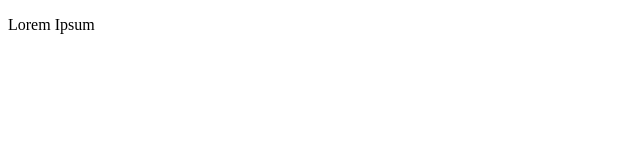
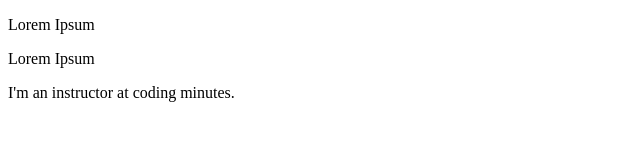
Before and after one commit to abhinavg95/my-portfolio, a plain HTML site: page about.html in a window 1280 px wide. Shown: the whole page, without its empty margins (0-640 px from the left). Drawn offline with Linux system fonts and the light colour scheme.

Commit message:
update about.html

```diff
--- a/about.html
+++ b/about.html
@@ -10,5 +10,11 @@
     <p>
         Lorem Ipsum
     </p>
+    <p>
+        Lorem Ipsum
+    </p>
+    <p>
+        I'm an instructor at coding minutes.
+    </p>
 </body>
 </html>
```
